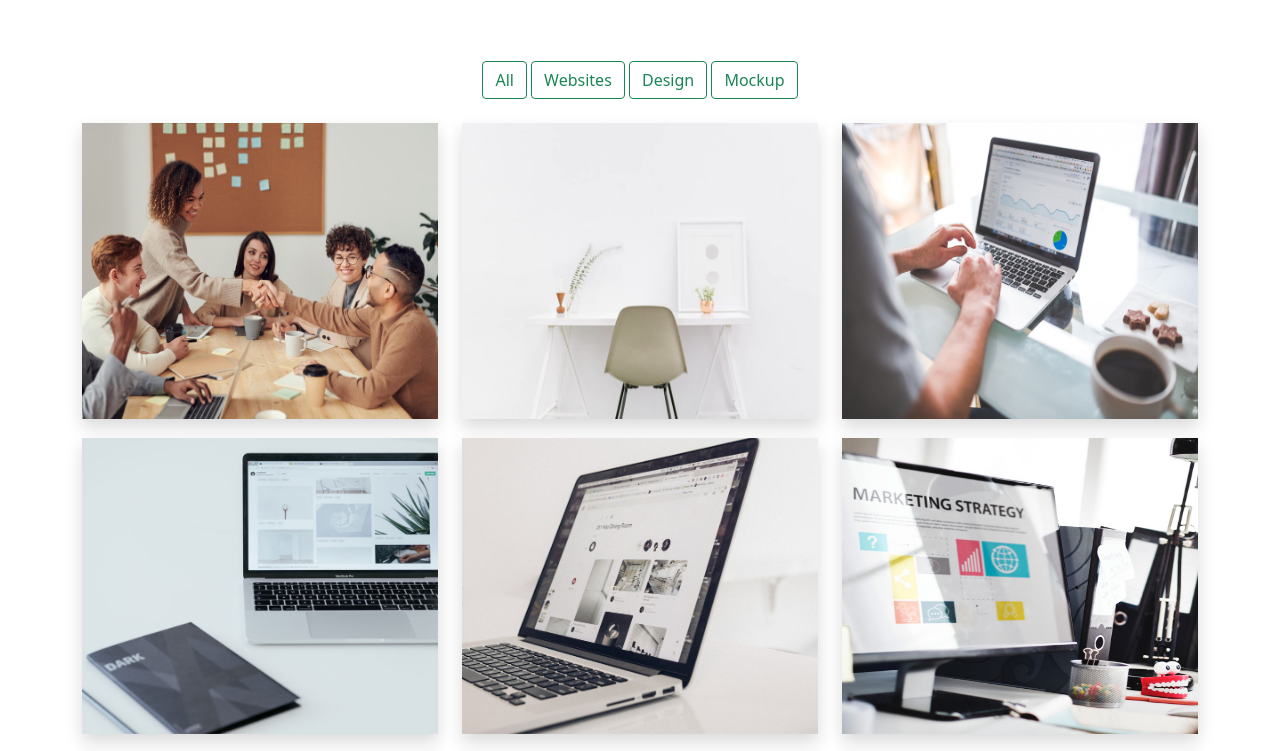
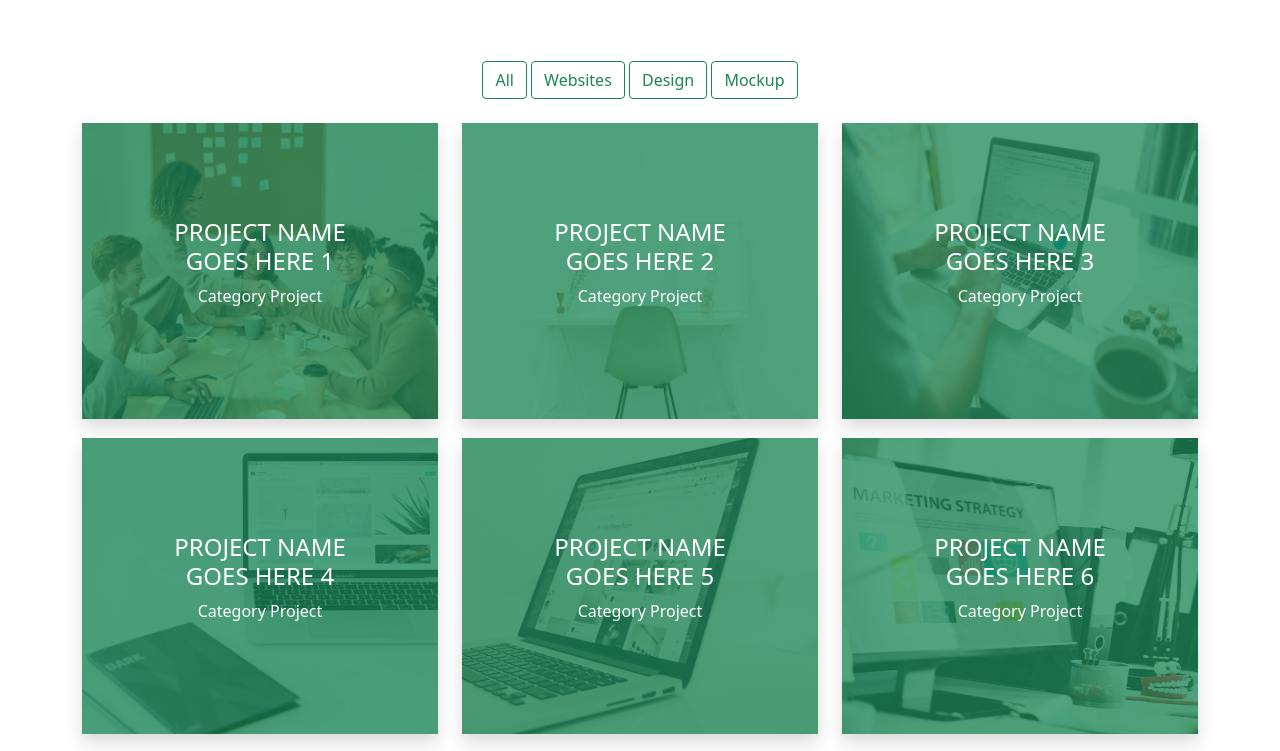
Before and after one commit to chavalk/bootstrap-v5, a website: page index.html in a window 1280 px wide. Shown: the part 5320-6071 px from the top of the page. Drawn offline with nearby package versions, Linux system fonts and the light colour scheme.

Commit message:
Style caption for portfolio items.

```diff
--- a/scss/sections/_portfolio.scss
+++ b/scss/sections/_portfolio.scss
@@ -21,3 +21,21 @@
         height: 100%;
     }
 }
+
+.portfolio-info {
+    background-color: rgba($primary, 0.75);
+    width: 100%;
+    height: 100%;
+    position: absolute;
+    top: 0;
+
+    .caption {
+        text-align: center;
+        color: $white;
+        @include absoluteCenter;
+
+        h4 {
+            text-transform: uppercase;
+        }
+    }
+}
```
Also changed, not shown: assets/css/style.css, 1 other file.
